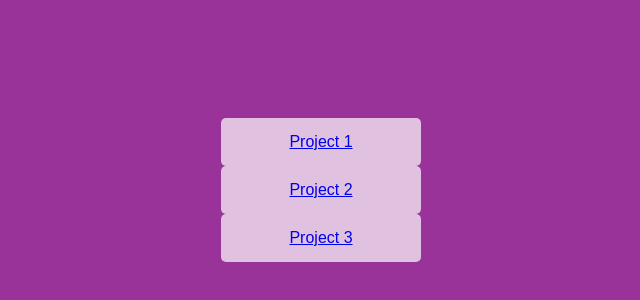
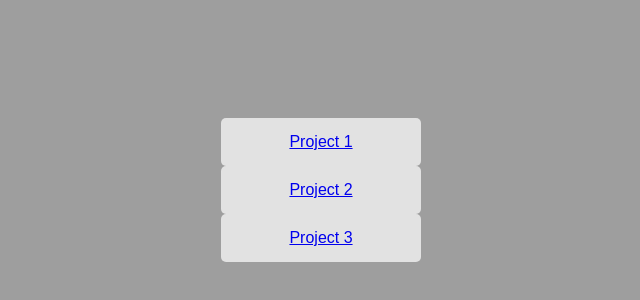
Before and after one commit to MonarchFS/My_Projects, a plain HTML site: page index.html in a window 1280 px wide. Shown: the part 210-510 px from the top of the page, without its empty margins (319-959 px from the left). Drawn offline with Linux system fonts and the light colour scheme; the site is published under a folder, as on GitHub Pages, so addresses that start at the root find nothing.

Commit message:
Update styles.css

```diff
--- a/styles.css
+++ b/styles.css
@@ -7,7 +7,7 @@
 body {
     font-family: Arial, sans-serif;
     background-color: rgba(128, 0, 128, 0.8); /* Purple background with transparency */
-    background-image: url('/wp7532802.png'); /* Replace with your image path */
+    background-image: url('My_Projects/wp7532802.png'); /* Replace with your image path */
     background-size: cover;
     background-position: center;
     height: 100vh;
```
